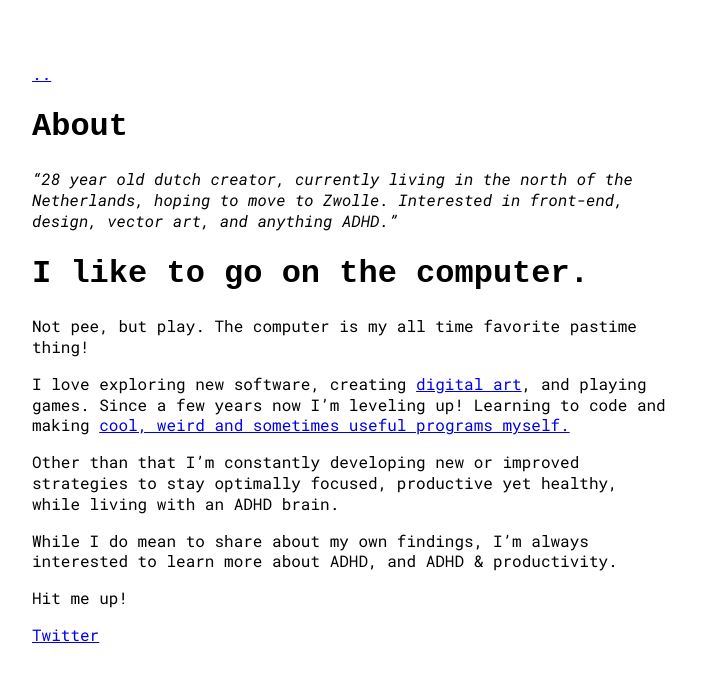
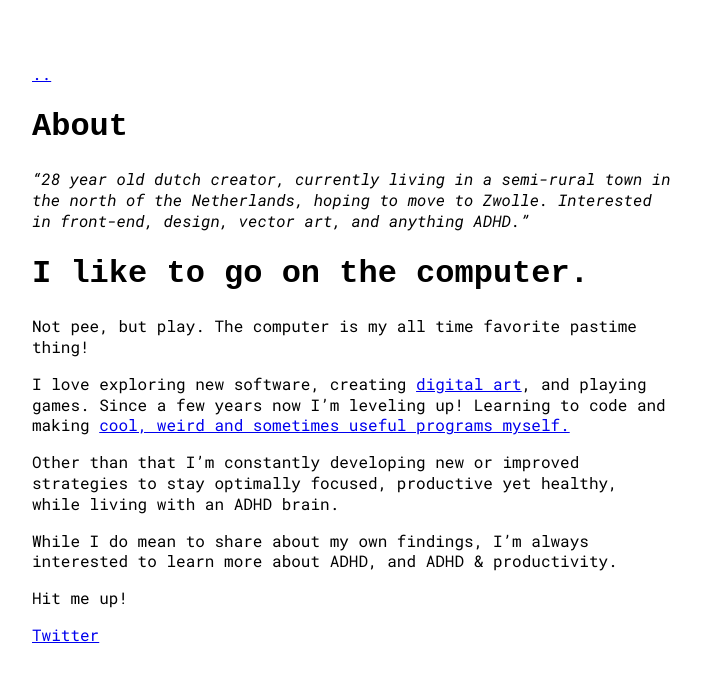
Before and after one commit to Kompjoeter/archived-blog, a Jekyll site: the page built from about.md, in a window 1280 px wide. Shown: the top 682 px of the page, without its empty margins (288-989 px from the left). Built offline with Jekyll 4.4.1, drawn with Linux system fonts in a browser that asks for light colours.

Commit message:
Updated about

```diff
--- a/about.md
+++ b/about.md
@@ -2,7 +2,7 @@
 layout: page
 title: About
 ---
-*"28 year old dutch creator, currently living in the north of the Netherlands, hoping to move to Zwolle. Interested in front-end, design, vector art, and anything ADHD."*
+*"28 year old dutch creator, currently living in a semi-rural town in the north of the Netherlands, hoping to move to Zwolle. Interested in front-end, design, vector art, and anything ADHD."*
 
 # I like to go on the computer.
 Not pee, but play. The computer is my all time favorite pastime thing!
```
